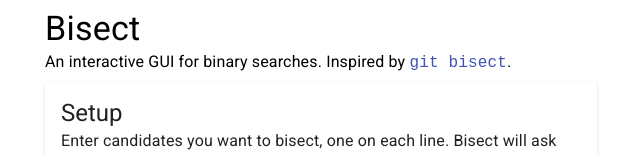
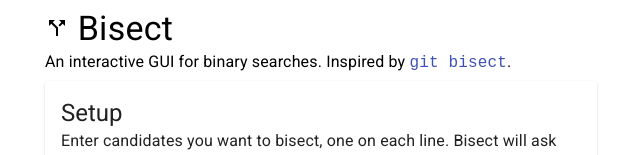
Before and after one commit to nickserv/bisect, a React (Create React App) app: page / in a window 1280 px wide. Shown: the top 155 px of the page, without its empty margins (319-959 px from the left). Built offline with nearby package versions, Linux system fonts and the light colour scheme.

Commit message:
Add icon to page

```diff
--- a/package.json
+++ b/package.json
@@ -4,6 +4,7 @@
   "private": true,
   "dependencies": {
     "@material-ui/core": "4.10.2",
+    "@material-ui/icons": "^4.9.1",
     "@testing-library/jest-dom": "^4.2.4",
     "@testing-library/react": "^9.3.2",
     "@testing-library/user-event": "^7.1.2",
--- a/src/App.tsx
+++ b/src/App.tsx
@@ -1,4 +1,5 @@
 import { Container, Link, Typography } from "@material-ui/core"
+import { CallSplit } from "@material-ui/icons"
 import React, { useState } from "react"
 import "typeface-roboto"
 import Bisect from "./Bisect"
@@ -10,7 +11,7 @@ export default function App() {
   return (
     <Container maxWidth="sm">
       <Typography variant="h4" component="h1">
-        Bisect
+        <CallSplit /> Bisect
       </Typography>
       <Typography gutterBottom>
         An interactive GUI for binary searches. Inspired by{" "}
```
Also changed, not shown: 1 other file (tests, documents, lock files or other folders).
